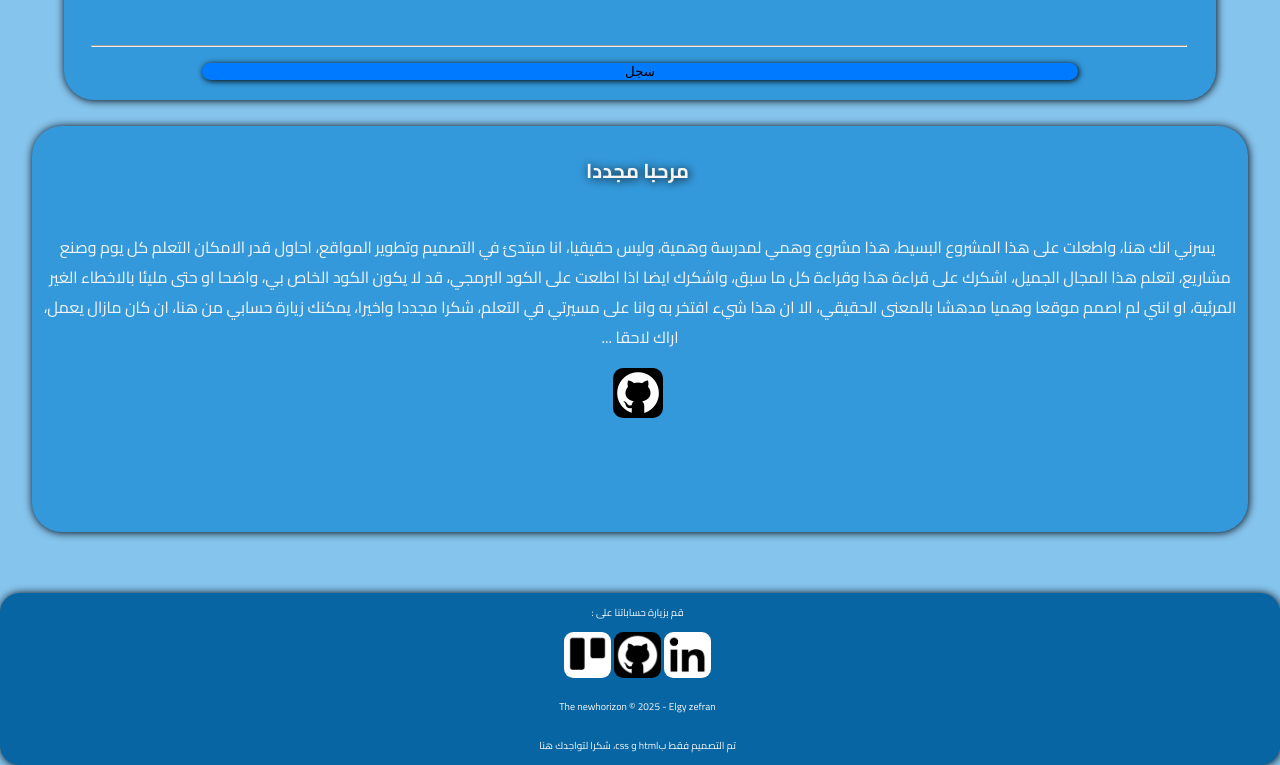
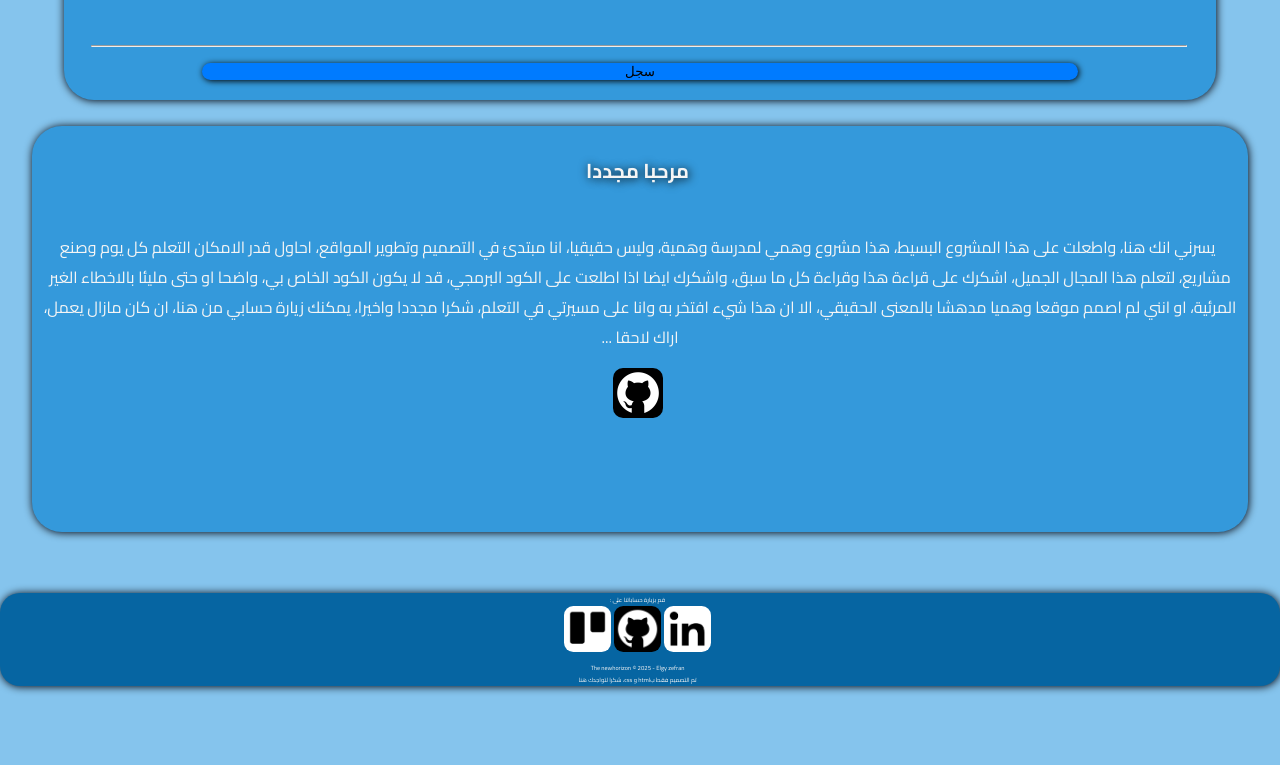
Before and after one commit to elgyzefran/My-fr-project, a plain HTML site: page register.html in a window 1280 px wide. Shown: the part 1159-1924 px from the top of the page. After the commit the page ends 1845 px from the top, so only its background shows below. Drawn offline with Linux system fonts and the light colour scheme.

Commit message:
Update register.html

```diff
--- a/register.html
+++ b/register.html
@@ -15,7 +15,7 @@
   align-items: center;
 }
   .tit{
-    font-size: 10px;
+    font-size: 5%;
   }
   .end{
     text-align: center;
```
